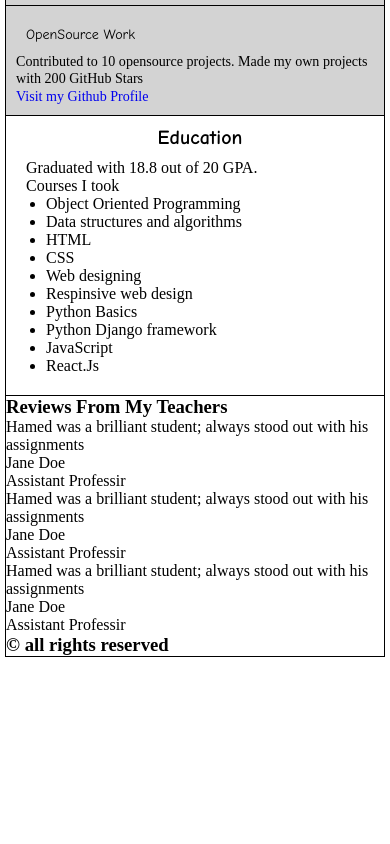
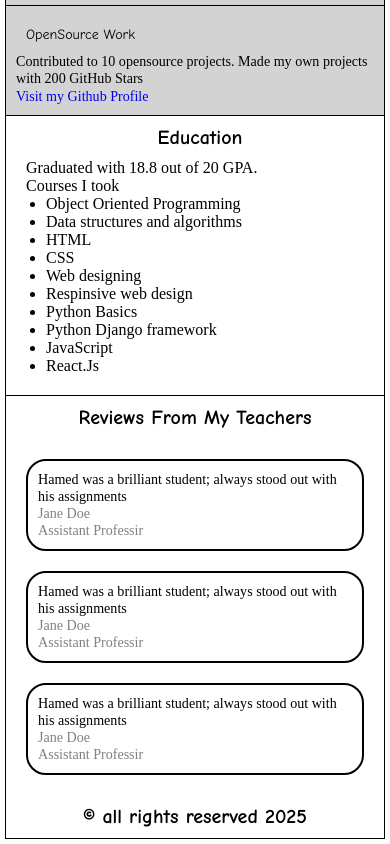
Before and after one commit to itachithelast/003-advanced-portfolio-with-CSS, a plain HTML site: page index.html in a window 390 px wide. Shown: the part 515-1359 px from the top of the page. Before the commit the page ends 1177 px from the top, so only its background shows below. Drawn offline with Linux system fonts and the light colour scheme.

Commit message:
mobile-view complete

```diff
--- a/index.html
+++ b/index.html
@@ -71,33 +71,35 @@
           <li>React.Js</li>
         </ul>
       </section>
-      <section>
-        <h3>Reviews From My Teachers</h3>
-        <div>
+      <section id="cards-sect">
+        <h3 class="title text-center">Reviews From My Teachers</h3>
+<div class="cards">
+  <div class="card text-sm">
     <p>
       Hamed was a brilliant student; always stood out with his assignments
     </p>
-          <p>Jane Doe</p>
-          <p>Assistant Professir</p>
+    <p class="text-grey">Jane Doe</p>
+    <p class="text-grey">Assistant Professir</p>
   </div>
-        <div>
+  <div class="card text-sm">
     <p>
       Hamed was a brilliant student; always stood out with his assignments
     </p>
-          <p>Jane Doe</p>
-          <p>Assistant Professir</p>
+    <p class="text-grey">Jane Doe</p>
+    <p class="text-grey">Assistant Professir</p>
   </div>
-        <div>
+  <div class="card text-sm">
     <p>
       Hamed was a brilliant student; always stood out with his assignments
     </p>
-          <p>Jane Doe</p>
-          <p>Assistant Professir</p>
+    <p class="text-grey">Jane Doe</p>
+    <p class="text-grey">Assistant Professir</p>
+  </div>
 </div>
       </section>
     </main>
     <footer>
-        <h3>&#169 all rights reserved</h3>
+        <h3 class="title text-center">&#169 all rights reserved 2025</h3>
     </footer>
   </body>
 </html>
--- a/style.css
+++ b/style.css
@@ -62,3 +62,12 @@ i{
 .edu ul{
     padding-left: 20px;
 }
+.card{
+    border: 2px solid black;
+    margin: 20px;
+    padding: 10px;
+    border-radius: 20px;
+}
+.text-grey{
+    color: grey;
+}
```
Lines whose indentation alone changed are shown as unchanged.
